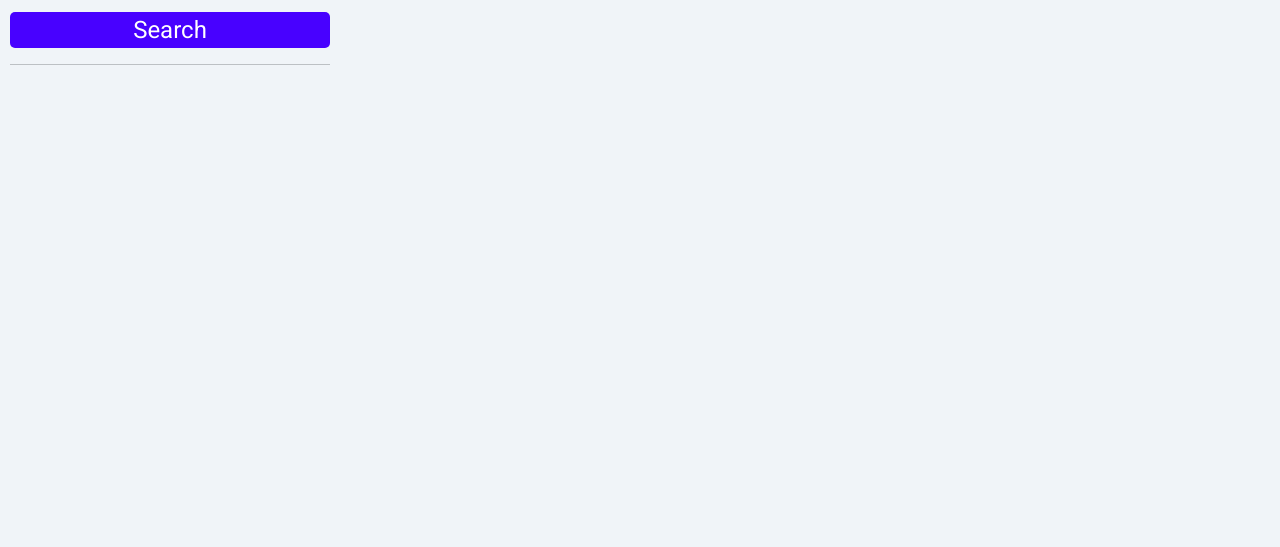
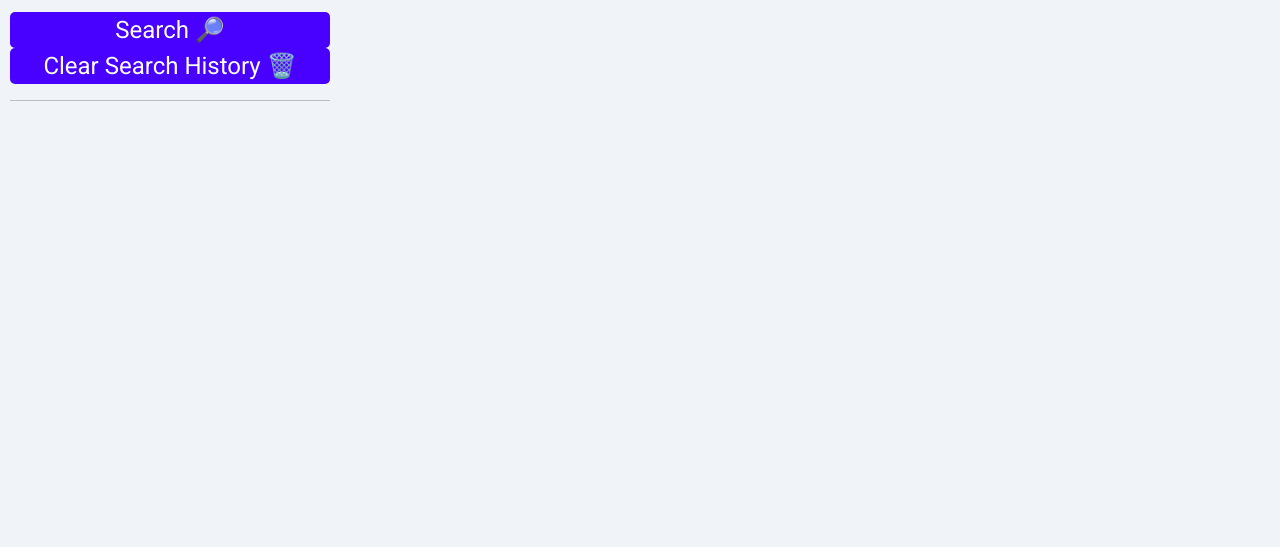
Before and after one commit to A-MOHAMED14/weather-dashboard, a plain HTML site: page index.html in a window 1280 px wide. Shown: the part 253-800 px from the top of the page. Drawn offline with nearby package versions, Linux system fonts and the light colour scheme.

Commit message:
Add a button to clear search history

```diff
--- a/index.html
+++ b/index.html
@@ -26,12 +26,12 @@
     </header>
 
     <div id="weather-container">
-      <div class=""></div>
       <div id="search-city" class="col-12 col-md-3">
         <h2>Search for a city:</h2>
         <form id="search-form">
           <input id="city-name" type="text" placeholder="Enter city" />
-          <button id="search-btn">Search</button>
+          <button id="search-btn">Search 🔎</button>
+          <button id="clear-btn">Clear Search History 🗑️</button>
         </form>
         <hr />
         <div id="searched-cities" class="d-flex flex-column"></div>
```
